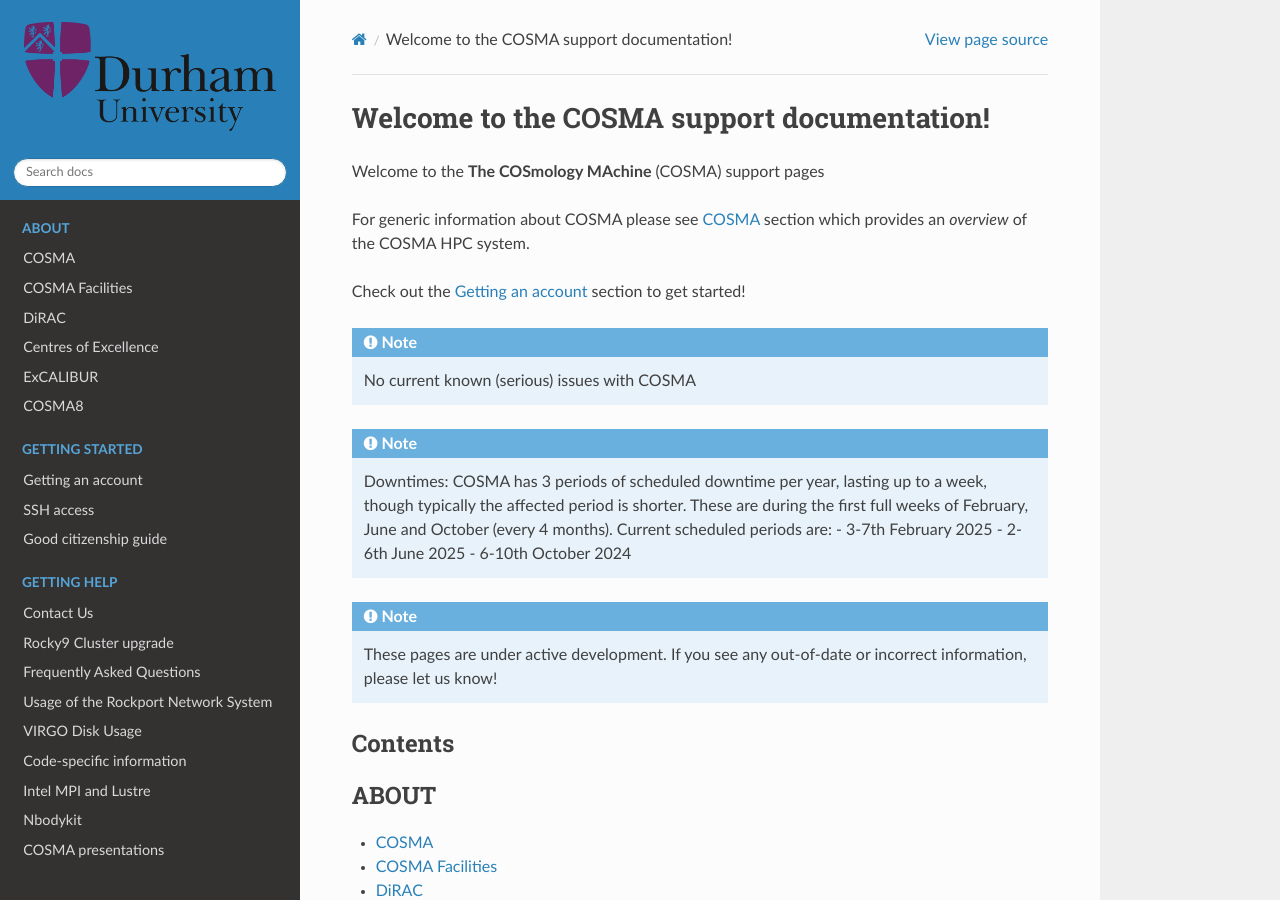
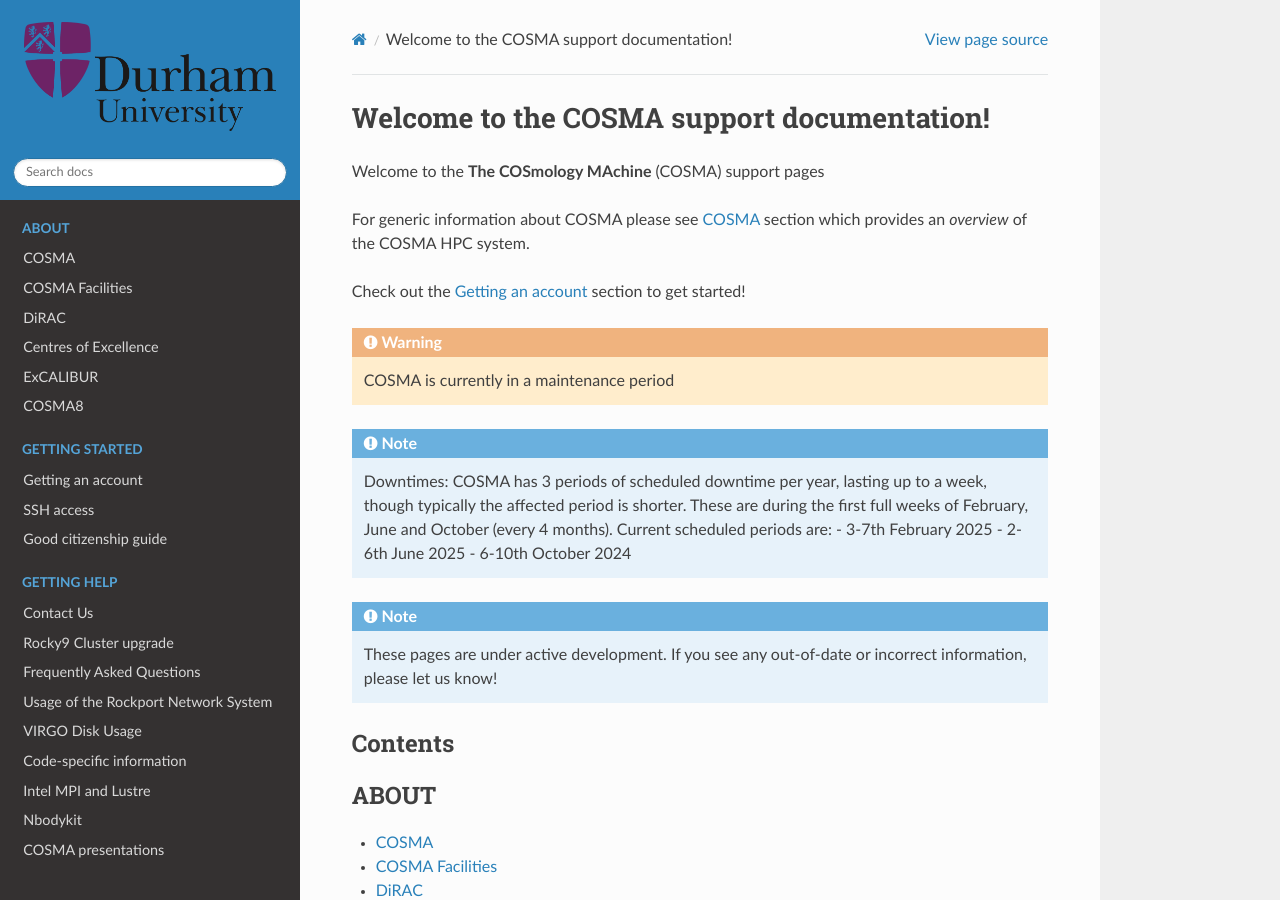
Before and after one commit to agb32/cosmadoc, a Sphinx documentation site: the page built from docs/source/index.rst, in a window 1280 px wide and 900 px high. Built offline with Sphinx 7.4.7 and the Read the Docs theme 3.1.0, drawn with Linux system fonts in a browser that asks for light colours.

Commit message:
status-updated

```diff
--- a/docs/source/index.rst
+++ b/docs/source/index.rst
@@ -8,9 +8,9 @@
 
 Check out the :doc:`account` section to get started!
 
-.. note::
+.. warning::
 
-   No current known (serious) issues with COSMA
+   COSMA is currently in a maintenance period
 
 .. note::
 
```
